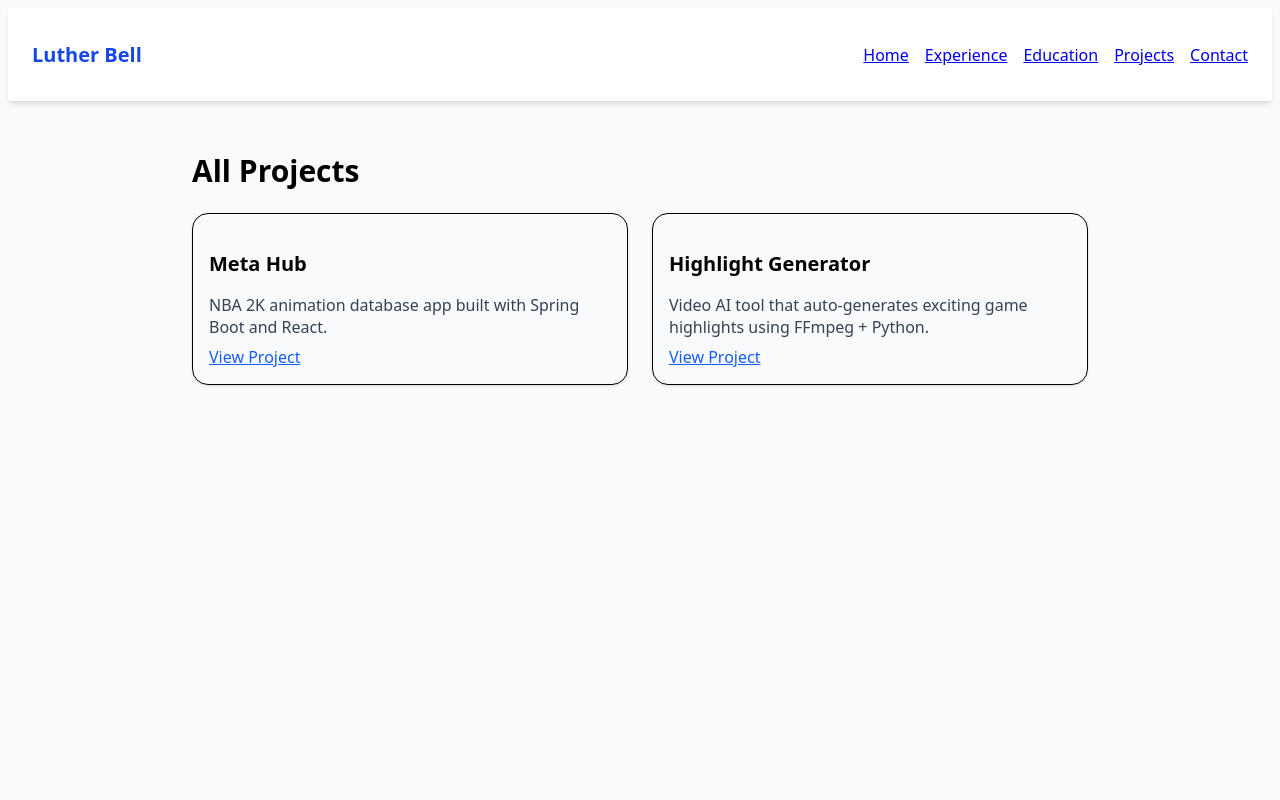
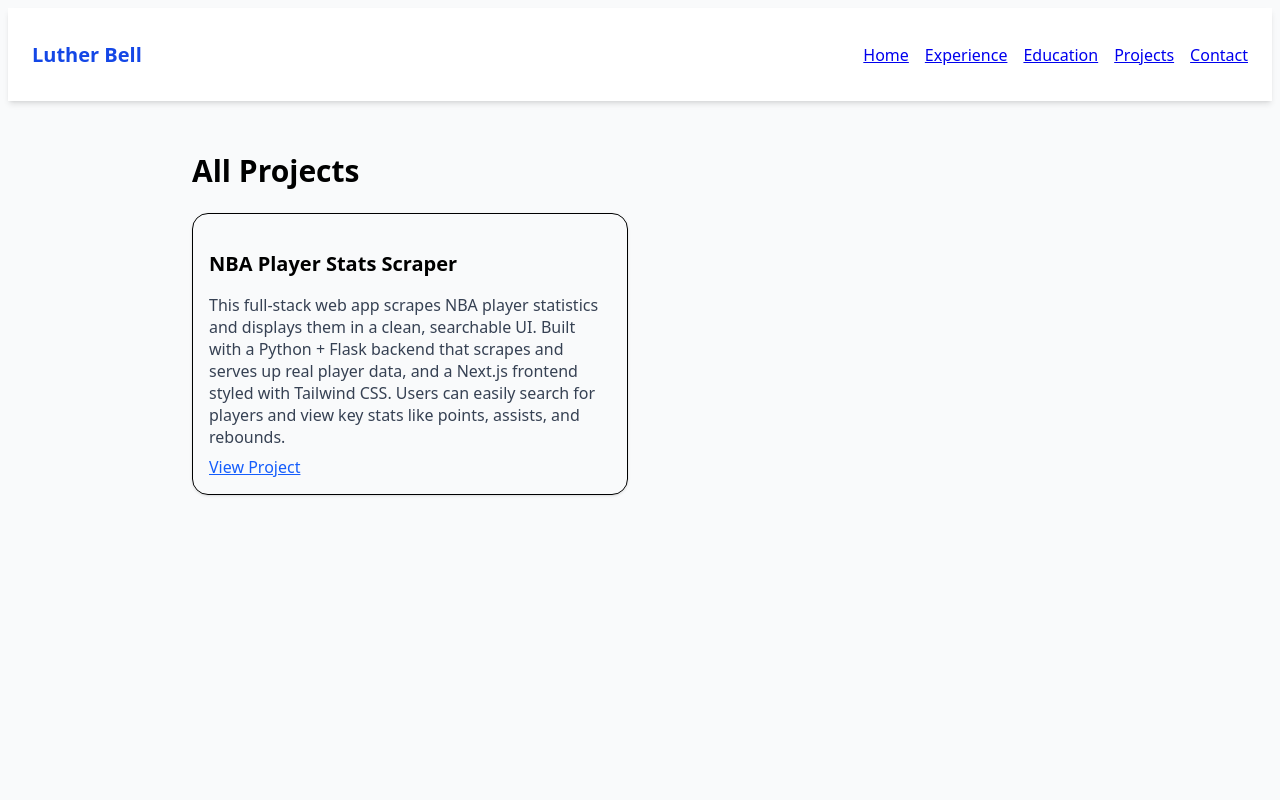
Before and after one commit to luDaDon/portfolioo, a Next.js app: page /projects in a window 1280 px wide. Shown: the top 800 px of the page. Built offline with nearby package versions, Linux system fonts and the light colour scheme.

Commit message:
remove unfinished projects for now

```diff
--- a/pages/projects.tsx
+++ b/pages/projects.tsx
@@ -10,14 +10,9 @@ export default function Projects() {
         <h1 className="text-3xl font-bold mb-6">All Projects</h1>
         <div className="grid gap-6 md:grid-cols-2">
           <ProjectCard
-            title="Meta Hub"
-            description="NBA 2K animation database app built with Spring Boot and React."
-            link="#"
-          />
-          <ProjectCard
-            title="Highlight Generator"
-            description="Video AI tool that auto-generates exciting game highlights using FFmpeg + Python."
-            link="#"
+            title="NBA Player Stats Scraper"
+            description="This full-stack web app scrapes NBA player statistics and displays them in a clean, searchable UI. Built with a Python + Flask backend that scrapes and serves up real player data, and a Next.js frontend styled with Tailwind CSS. Users can easily search for players and view key stats like points, assists, and rebounds."
+            link="https://sports-scraper.vercel.app/"
           />
           {/* Add more projects here */}
         </div>
```
